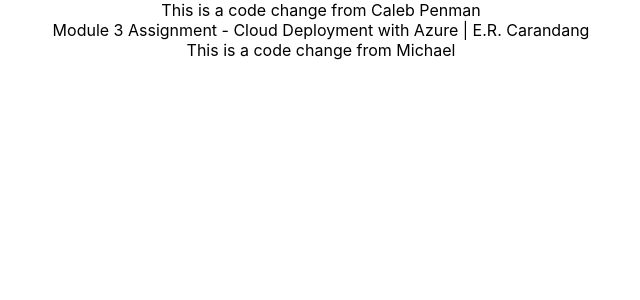
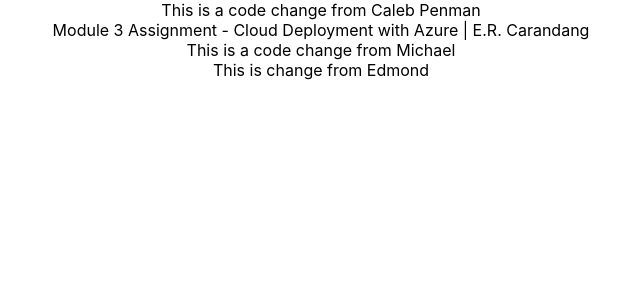
Before and after one commit to TJlarry/Demo-CICD, a React (Create React App) app: page / in a window 1280 px wide. Shown: the top 300 px of the page, without its empty margins (319-959 px from the left). Built offline with nearby package versions, Linux system fonts and the light colour scheme.

Commit message:
AppJs changed

```diff
--- a/src/App.js
+++ b/src/App.js
@@ -7,6 +7,7 @@ function App() {
       <div>This is a code change from Caleb Penman</div>
       <div>Module 3 Assignment - Cloud Deployment with Azure | E.R. Carandang</div>
       <div>This is a code change from Michael</div>
+      <div> This is change from Edmond</div>
     </div>
   );
 }
```
